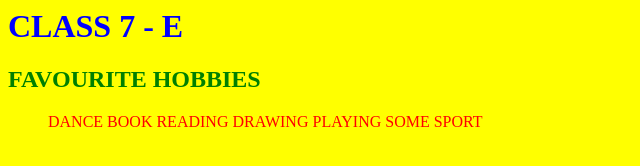
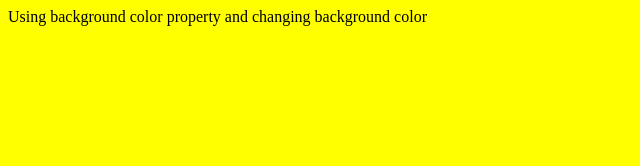
Before and after one commit to Aarav-JhaA/Aarav-JhaA.github.io, a plain HTML site: page index.html in a window 1280 px wide. Shown: the whole page, without its empty margins (0-640 px from the left). Drawn offline with Linux system fonts and the light colour scheme.

Commit message:
index.html

```diff
--- a/index.html
+++ b/index.html
@@ -1,22 +1,11 @@
 <HTML>
 <HEAD>
-<TITLE> AARAV JHA </TITLE>
+<TITLE> Using Background Color Property </TITLE>
 <STYLE TYPE = "TEXT/CSS">
-  BODY {BACKGROUND-COLOR:YELLOW}
+BODY {BACKGROUND-COLOR:YELLOW}
 </STYLE>
 </HEAD>
 <BODY>
-<FONT COLOR = BLUE>
-<H1> CLASS 7 - E </H1></FONT>
-<FONT COLOR = GREEN>
-<H2> FAVOURITE HOBBIES </H2></FONT>
-<FONT COLOR = RED>
-<OL>
-<Ll> DANCE
-<Ll> BOOK READING
-<Ll> DRAWING
-<Ll> PLAYING SOME SPORT
-</OL>
-</FONT>
+Using background color property and changing background color
 </BODY>
 </HTML>
```
